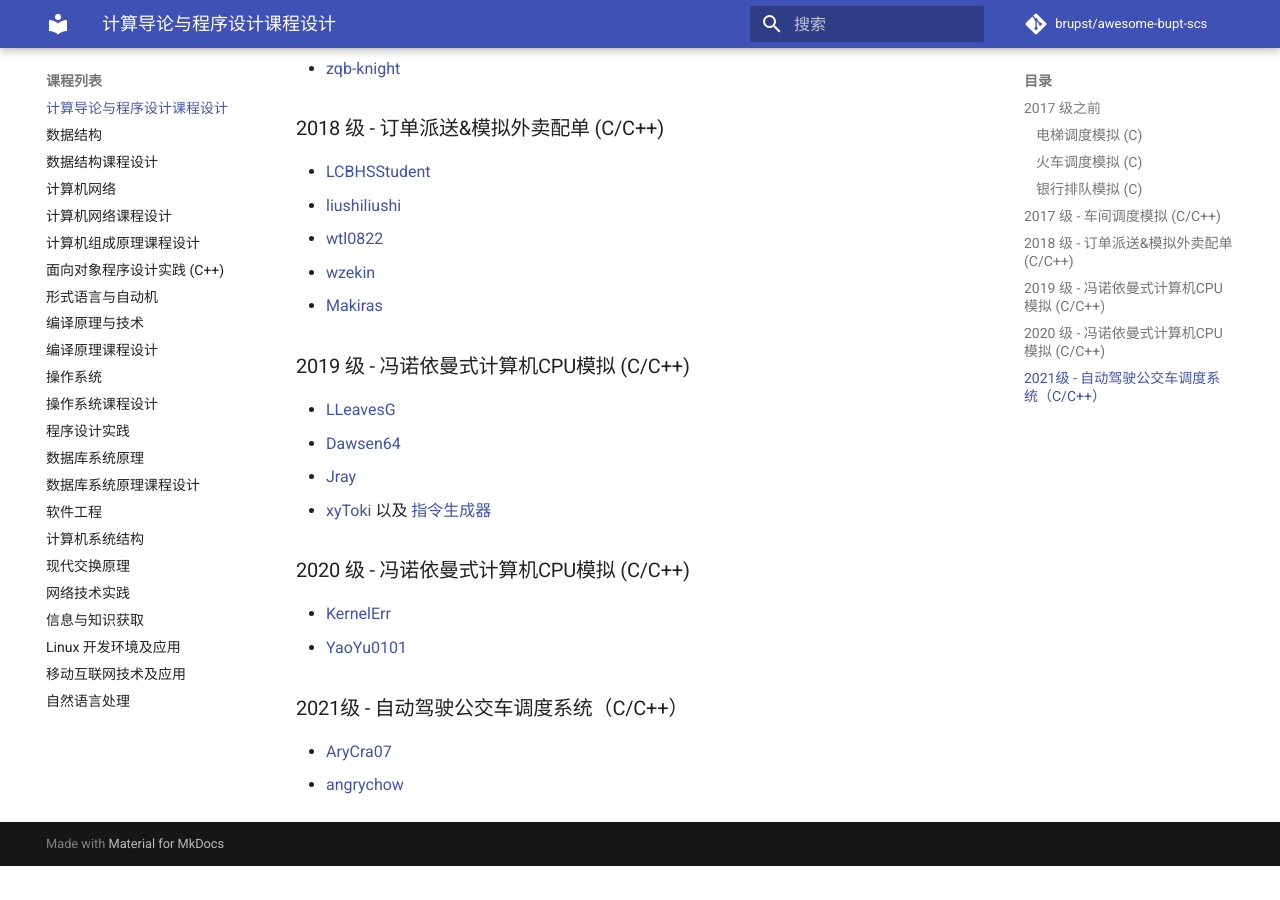
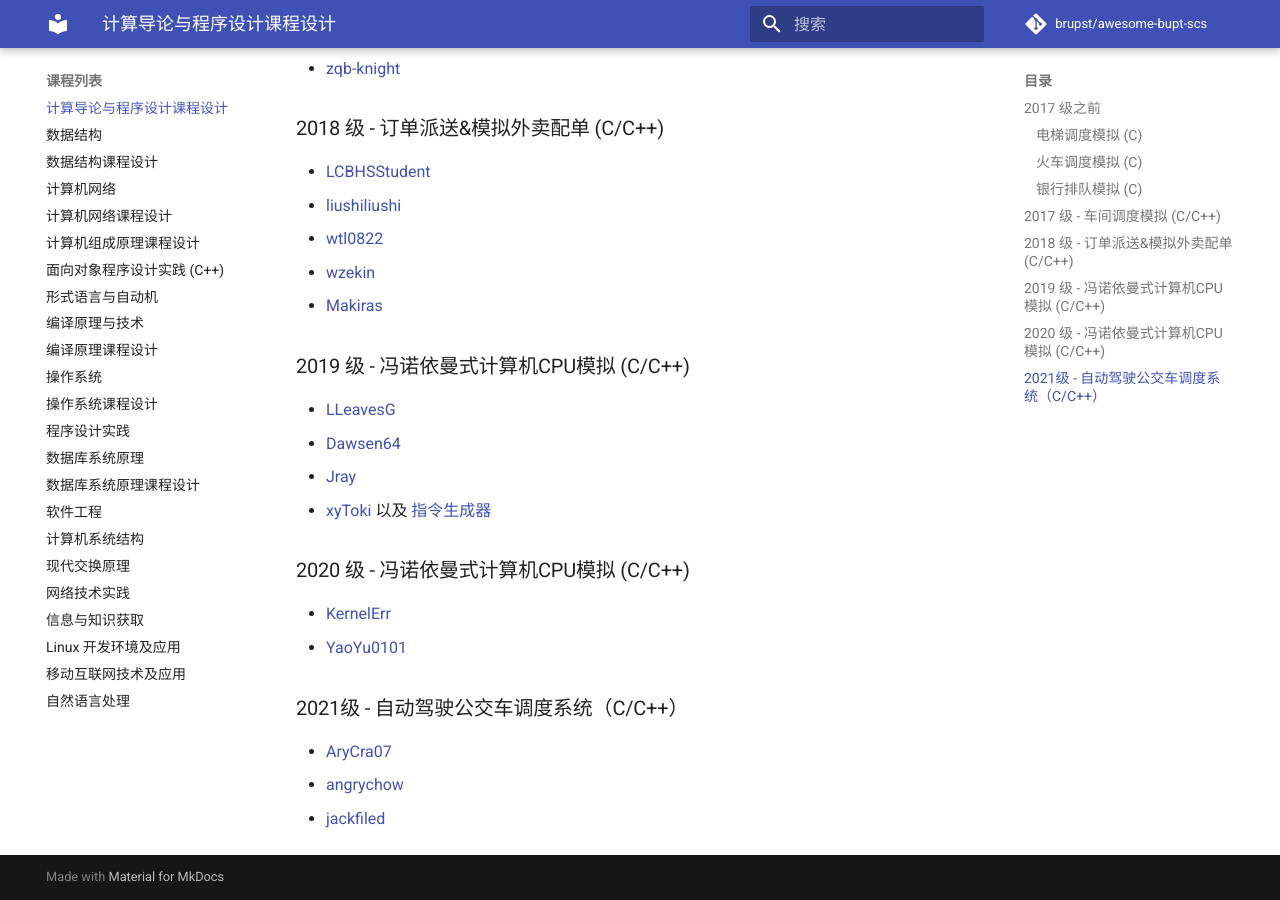
Before and after one commit to brupst/awesome-bupt-scs, an MkDocs documentation site: the page built from projects/Introduction-to-Computing-and-Foundation-of-Programming.md, in a window 1280 px wide and 900 px high, scrolled down 832 px. Built offline with MkDocs 1.6.1 and Material for MkDocs 9.7.7, drawn with Linux system fonts in a browser that asks for light colours; comment, search, counter and statistics services are not loaded; before the commit the page ends 1698 px from its top, so only the background shows below that.

Commit message:
Update Introduction-to-Computing-and-Foundation-of-Programming.md (#61)

```diff
--- a/projects/Introduction-to-Computing-and-Foundation-of-Programming.md
+++ b/projects/Introduction-to-Computing-and-Foundation-of-Programming.md
@@ -51,3 +51,4 @@
 
 - [AryCra07](https://github.com/AryCra07/busDispatchingSystem)
 - [angrychow](https://github.com/angrychow/Intro-to-CS)
+- [jackfiled](https://github.com/jackfiled/auto_bus)
```
